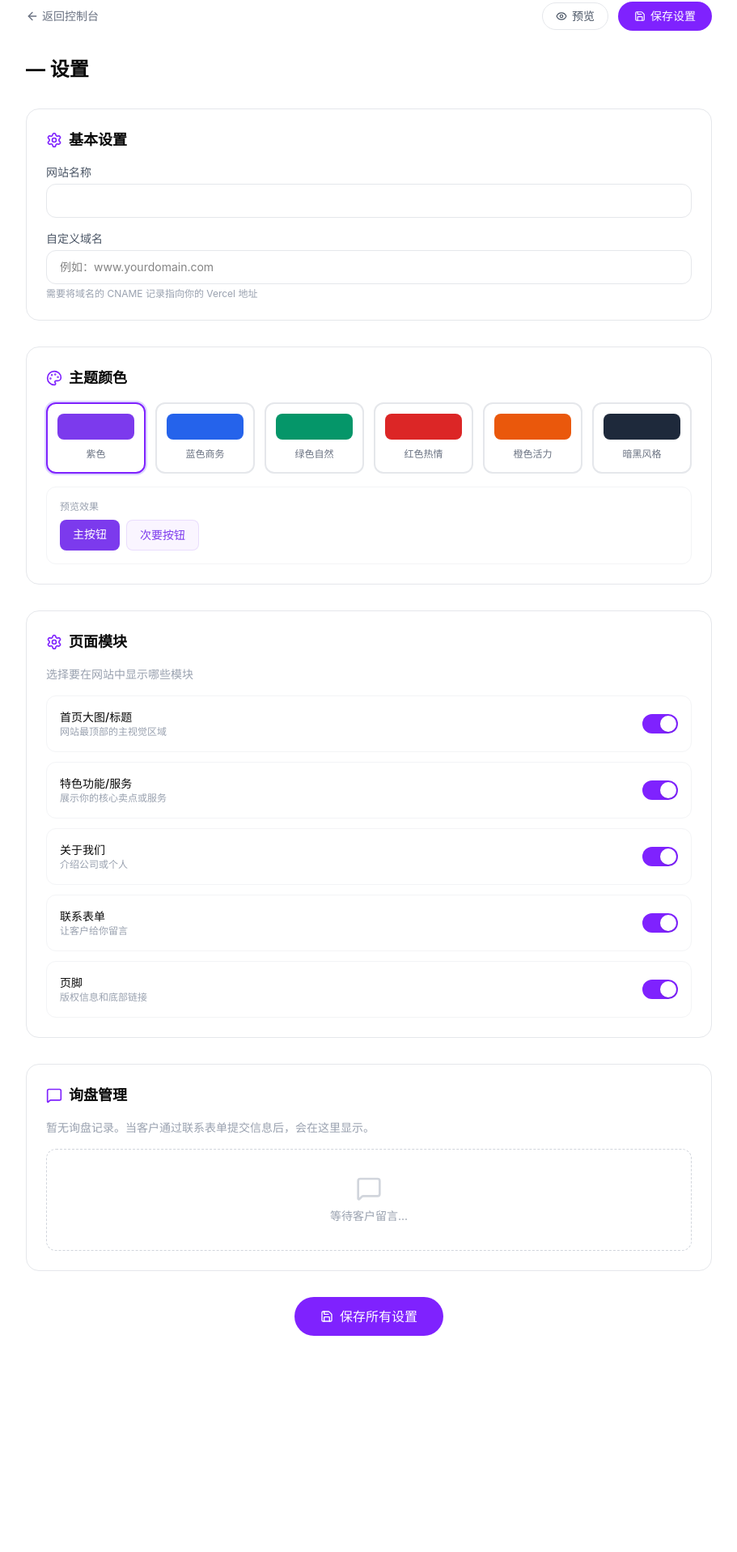
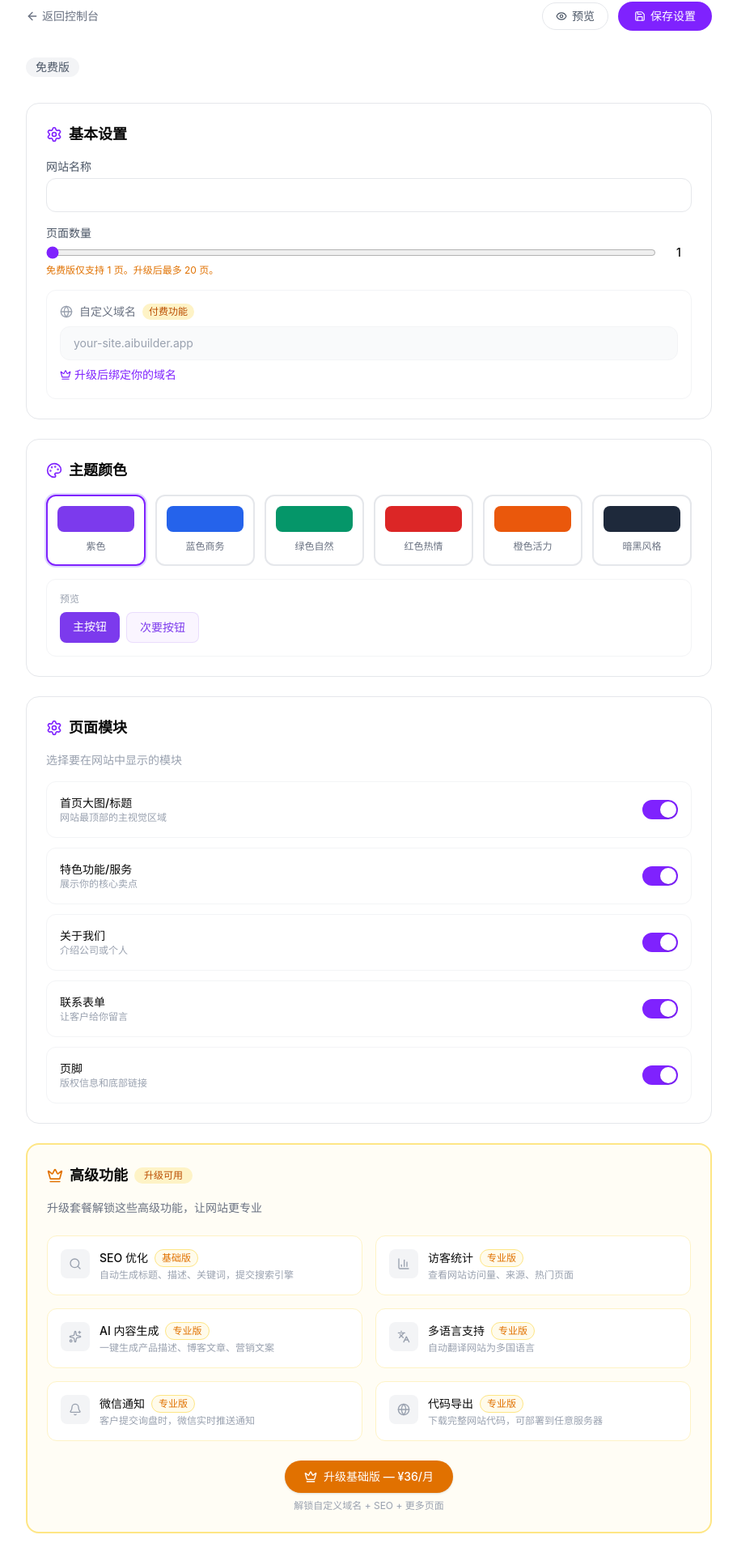
Before and after one commit to dengxiahei3-ux/ai-builder, a Next.js app: page /dashboard/sites/1 in a window 1280 px wide. Shown: the part 94-2011 px from the top of the page at 81% size, without its empty margins (184-1095 px from the left). Before the commit the page ends 1776 px from the top, so only its background shows below. Built offline with nearby package versions, Linux system fonts and the light colour scheme; no server answers.

Commit message:
feat: 付费模块体系 + 升级引导

```diff
--- a/src/app/dashboard/sites/[id]/page.tsx
+++ b/src/app/dashboard/sites/[id]/page.tsx
@@ -4,7 +4,10 @@ import { useParams, useRouter } from "next/navigation";
 import { useEffect, useState } from "react";
 import { getSites } from "@/lib/site-store";
 import Link from "next/link";
-import { ArrowLeft, Save, Palette, Globe, Settings, MessageSquare, Eye } from "lucide-react";
+import {
+  ArrowLeft, Save, Palette, Globe, Settings, MessageSquare, Eye,
+  Search, BarChart3, Sparkles, Languages, Bell, Lock, Crown
+} from "lucide-react";
 
 const THEMES = [
   { name: "紫色（默认）", primary: "#7c3aed", bg: "#faf5ff" },
@@ -15,6 +18,54 @@ const THEMES = [
   { name: "暗黑风格", primary: "#1e293b", bg: "#0f172a" },
 ];
 
+// 付费模块配置
+const PAID_MODULES = [
+  {
+    id: "seo",
+    icon: Search,
+    name: "SEO 优化",
+    desc: "自动生成标题、描述、关键词，提交搜索引擎",
+    price: "基础版",
+  },
+  {
+    id: "analytics",
+    icon: BarChart3,
+    name: "访客统计",
+    desc: "查看网站访问量、来源、热门页面",
+    price: "专业版",
+  },
+  {
+    id: "ai_content",
+    icon: Sparkles,
+    name: "AI 内容生成",
+    desc: "一键生成产品描述、博客文章、营销文案",
+    price: "专业版",
+  },
+  {
+    id: "multilang",
+    icon: Languages,
+    name: "多语言支持",
+    desc: "自动翻译网站为多国语言",
+    price: "专业版",
+  },
+  {
+    id: "notify",
+    icon: Bell,
+    name: "微信通知",
+    desc: "客户提交询盘时，微信实时推送通知",
+    price: "专业版",
+  },
+  {
+    id: "export",
+    icon: Globe,
+    name: "代码导出",
+    desc: "下载完整网站代码，可部署到任意服务器",
+    price: "专业版",
+  },
+];
+
+const CHECKOUT_URL = "https://ai-builder.lemonsqueezy.com/checkout/buy/ee614ea7-4646-45a4-a04c-873a45d17053";
+
 export default function SiteSettings() {
   const params = useParams();
   const router = useRouter();
@@ -23,6 +74,7 @@ export default function SiteSettings() {
   const [siteName, setSiteName] = useState("");
   const [domain, setDomain] = useState("");
   const [selectedTheme, setSelectedTheme] = useState("0");
+  const [pageCount, setPageCount] = useState(1);
   const [sections, setSections] = useState({
     hero: true,
     features: true,
@@ -31,6 +83,7 @@ export default function SiteSettings() {
     footer: true,
   });
   const [saved, setSaved] = useState(false);
+  const [plan, setPlan] = useState("free");
 
   useEffect(() => {
     const sites = getSites();
@@ -39,13 +92,13 @@ export default function SiteSettings() {
       setSiteName(site.name);
     }
 
-    // 从 localStorage 加载设置
     const settings = localStorage.getItem(`site_settings_${siteId}`);
     if (settings) {
       try {
         const s = JSON.parse(settings);
         setSelectedTheme(s.theme || "0");
         setDomain(s.domain || "");
+        setPageCount(s.pageCount || 1);
         if (s.sections) setSections(s.sections);
       } catch (_) {}
     }
@@ -54,7 +107,7 @@ export default function SiteSettings() {
   function handleSave() {
     localStorage.setItem(
       `site_settings_${siteId}`,
-      JSON.stringify({ theme: selectedTheme, domain, sections })
+      JSON.stringify({ theme: selectedTheme, domain, sections, pageCount })
     );
     setSaved(true);
     setTimeout(() => setSaved(false), 2000);
@@ -87,14 +140,19 @@ export default function SiteSettings() {
             className="inline-flex items-center gap-1.5 rounded-full bg-violet-600 px-5 py-2 text-sm font-medium text-white hover:bg-violet-700 transition"
           >
             <Save className="h-3.5 w-3.5" />
-            {saved ? "已保存" : "保存设置"}
+            {saved ? "已保存 ✓" : "保存设置"}
           </button>
         </div>
       </div>
 
-      <h1 className="text-2xl font-bold mb-8">{siteName} — 设置</h1>
+      <h1 className="text-2xl font-bold mb-2">{siteName}</h1>
+      <p className={`text-sm mb-8 inline-flex rounded-full px-3 py-0.5 ${
+        plan === "free" ? "bg-gray-100 text-gray-600" : "bg-violet-100 text-violet-700"
+      }`}>
+        {plan === "free" ? "免费版" : "付费版"}
+      </p>
 
-      <div className="space-y-8">
+      <div className="space-y-6">
         {/* 基本设置 */}
         <div className="rounded-2xl border border-gray-200 bg-white p-6">
           <div className="flex items-center gap-2 mb-4">
@@ -111,18 +169,58 @@ export default function SiteSettings() {
                 className="w-full rounded-xl border border-gray-200 px-4 py-2.5 text-sm outline-none focus:border-violet-400 transition"
               />
             </div>
+
             <div>
-              <label className="block text-sm text-gray-600 mb-1">自定义域名</label>
+              <label className="block text-sm text-gray-600 mb-1">页面数量</label>
+              <div className="flex items-center gap-3">
+                <input
+                  type="range"
+                  min={1}
+                  max={plan === "free" ? 1 : 20}
+                  value={pageCount}
+                  onChange={(e) => setPageCount(Number(e.target.value))}
+                  className="flex-1 accent-violet-600"
+                />
+                <span className="text-sm font-medium w-8 text-center">{pageCount}</span>
+              </div>
+              {plan === "free" && (
+                <p className="text-xs text-amber-600 mt-1">
+                  免费版仅支持 1 页。升级后最多 20 页。
+                </p>
+              )}
+            </div>
+
+            {/* 自定义域名 — 付费功能 */}
+            <div className="rounded-xl border border-gray-100 p-4">
+              <div className="flex items-center gap-2 mb-1">
+                <Globe className="h-4 w-4 text-gray-400" />
+                <span className="text-sm text-gray-500">自定义域名</span>
+                {plan === "free" && <span className="text-xs rounded-full bg-amber-100 text-amber-700 px-2 py-0.5">付费功能</span>}
+              </div>
+              {plan === "free" ? (
+                <div className="mt-2">
+                  <input
+                    type="text"
+                    value="your-site.aibuilder.app"
+                    disabled
+                    className="w-full rounded-xl border border-gray-100 bg-gray-50 px-4 py-2.5 text-sm text-gray-400 cursor-not-allowed"
+                  />
+                  <a href={CHECKOUT_URL} target="_blank" rel="noreferrer"
+                    className="mt-2 inline-flex items-center gap-1 text-sm text-violet-600 hover:underline"
+                  >
+                    <Crown className="h-3.5 w-3.5" />
+                    升级后绑定你的域名
+                  </a>
+                </div>
+              ) : (
                 <input
                   type="text"
                   value={domain}
                   onChange={(e) => setDomain(e.target.value)}
-                placeholder="例如：www.yourdomain.com"
-                className="w-full rounded-xl border border-gray-200 px-4 py-2.5 text-sm outline-none focus:border-violet-400 transition"
+                  placeholder="www.yourdomain.com"
+                  className="mt-2 w-full rounded-xl border border-gray-200 px-4 py-2.5 text-sm outline-none focus:border-violet-400 transition"
                 />
-              <p className="text-xs text-gray-400 mt-1">
-                需要将域名的 CNAME 记录指向你的 Vercel 地址
-              </p>
+              )}
             </div>
           </div>
         </div>
@@ -144,79 +242,112 @@ export default function SiteSettings() {
                     : "border-gray-200 hover:border-gray-300"
                 }`}
               >
-                <div
-                  className="h-8 w-full rounded-lg mb-1"
-                  style={{ backgroundColor: t.primary }}
-                />
+                <div className="h-8 w-full rounded-lg mb-1" style={{ backgroundColor: t.primary }} />
                 <span className="text-xs text-gray-500">{t.name.split("（")[0]}</span>
               </button>
             ))}
           </div>
-
-          {/* 颜色预览 */}
           <div className="mt-4 rounded-xl border border-gray-100 p-4">
-            <p className="text-xs text-gray-400 mb-2">预览效果</p>
+            <p className="text-xs text-gray-400 mb-2">预览</p>
             <div className="flex gap-2">
-              <div
-                className="rounded-lg px-4 py-2 text-sm text-white"
-                style={{ backgroundColor: theme.primary }}
-              >
+              <div className="rounded-lg px-4 py-2 text-sm text-white" style={{ backgroundColor: theme.primary }}>
                 主按钮
               </div>
-              <div
-                className="rounded-lg px-4 py-2 text-sm"
-                style={{
-                  backgroundColor: theme.bg,
-                  color: theme.primary,
-                  border: `1px solid ${theme.primary}20`,
-                }}
-              >
+              <div className="rounded-lg px-4 py-2 text-sm" style={{ backgroundColor: theme.bg, color: theme.primary, border: `1px solid ${theme.primary}20` }}>
                 次要按钮
               </div>
             </div>
           </div>
         </div>
 
-        {/* 模块开关 */}
+        {/* 页面模块开关 */}
         <div className="rounded-2xl border border-gray-200 bg-white p-6">
           <div className="flex items-center gap-2 mb-4">
             <Settings className="h-5 w-5 text-violet-600" />
             <h2 className="text-lg font-semibold">页面模块</h2>
           </div>
-          <p className="text-sm text-gray-400 mb-4">选择要在网站中显示哪些模块</p>
+          <p className="text-sm text-gray-400 mb-4">选择要在网站中显示的模块</p>
           <div className="space-y-3">
             {[
               { key: "hero", label: "首页大图/标题", desc: "网站最顶部的主视觉区域" },
-              { key: "features", label: "特色功能/服务", desc: "展示你的核心卖点或服务" },
+              { key: "features", label: "特色功能/服务", desc: "展示你的核心卖点" },
               { key: "about", label: "关于我们", desc: "介绍公司或个人" },
               { key: "contact", label: "联系表单", desc: "让客户给你留言" },
               { key: "footer", label: "页脚", desc: "版权信息和底部链接" },
             ].map(({ key, label, desc }) => (
-              <label
-                key={key}
-                className="flex items-center justify-between rounded-xl border border-gray-100 p-4 hover:bg-gray-50 transition cursor-pointer"
-              >
+              <label key={key} className="flex items-center justify-between rounded-xl border border-gray-100 p-4 hover:bg-gray-50 transition cursor-pointer">
                 <div>
                   <p className="text-sm font-medium">{label}</p>
                   <p className="text-xs text-gray-400">{desc}</p>
                 </div>
                 <div
-                  onClick={() =>
-                    setSections((prev) => ({ ...prev, [key]: !prev[key as keyof typeof sections] }))
-                  }
+                  onClick={() => setSections((prev) => ({ ...prev, [key]: !prev[key as keyof typeof sections] }))}
                   className={`relative h-6 w-11 rounded-full transition cursor-pointer ${
                     sections[key as keyof typeof sections] ? "bg-violet-600" : "bg-gray-300"
                   }`}
                 >
-                  <div
-                    className={`absolute top-0.5 h-5 w-5 rounded-full bg-white shadow transition ${
+                  <div className={`absolute top-0.5 h-5 w-5 rounded-full bg-white shadow transition ${
                     sections[key as keyof typeof sections] ? "translate-x-5.5" : "translate-x-0.5"
-                    }`}
-                  />
+                  }`} />
                 </div>
               </label>
             ))}
           </div>
+        </div>
+
+        {/* 🚀 付费模块 */}
+        <div className="rounded-2xl border-2 border-amber-200 bg-amber-50/50 p-6">
+          <div className="flex items-center gap-2 mb-4">
+            <Crown className="h-5 w-5 text-amber-600" />
+            <h2 className="text-lg font-semibold">高级功能</h2>
+            {plan === "free" && (
+              <span className="text-xs rounded-full bg-amber-100 text-amber-700 px-3 py-0.5 font-medium">
+                升级可用
+              </span>
+            )}
+          </div>
+          <p className="text-sm text-gray-500 mb-6">
+            升级套餐解锁这些高级功能，让网站更专业
+          </p>
+
+          <div className="grid gap-4 sm:grid-cols-2">
+            {PAID_MODULES.map((mod) => {
+              const Icon = mod.icon;
+              return (
+                <div key={mod.id} className="rounded-xl border border-amber-100 bg-white p-4">
+                  <div className="flex items-start gap-3">
+                    <div className="h-9 w-9 rounded-lg bg-gray-100 flex items-center justify-center flex-shrink-0">
+                      <Icon className="h-4 w-4 text-gray-400" />
+                    </div>
+                    <div className="flex-1 min-w-0">
+                      <div className="flex items-center gap-2 mb-0.5">
+                        <h3 className="text-sm font-medium">{mod.name}</h3>
+                        <span className="text-xs rounded-full bg-amber-50 text-amber-600 px-2 py-0.5 border border-amber-200">
+                          {mod.price}
+                        </span>
+                      </div>
+                      <p className="text-xs text-gray-400">{mod.desc}</p>
+                    </div>
+                  </div>
+                </div>
+              );
+            })}
+          </div>
+
+          {plan === "free" && (
+            <div className="mt-6 text-center">
+              <a
+                href={CHECKOUT_URL}
+                target="_blank"
+                rel="noreferrer"
+                className="inline-flex items-center gap-2 rounded-full bg-amber-600 px-6 py-2.5 text-sm font-medium text-white hover:bg-amber-700 transition shadow-sm"
+              >
+                <Crown className="h-4 w-4" />
+                升级基础版 — ¥36/月
+              </a>
+              <p className="text-xs text-gray-400 mt-2">解锁自定义域名 + SEO + 更多页面</p>
+            </div>
+          )}
         </div>
 
         {/* 询盘管理 */}
@@ -225,9 +356,6 @@ export default function SiteSettings() {
             <MessageSquare className="h-5 w-5 text-violet-600" />
             <h2 className="text-lg font-semibold">询盘管理</h2>
           </div>
-          <p className="text-sm text-gray-400 mb-4">
-            暂无询盘记录。当客户通过联系表单提交信息后，会在这里显示。
-          </p>
           <div className="rounded-xl border border-dashed border-gray-300 p-8 text-center">
             <MessageSquare className="mx-auto h-8 w-8 text-gray-300 mb-2" />
             <p className="text-sm text-gray-400">等待客户留言...</p>
@@ -235,11 +363,11 @@ export default function SiteSettings() {
         </div>
       </div>
 
-      {/* 底部保存按钮 */}
+      {/* 底部保存 */}
       <div className="mt-8 text-center">
         <button
           onClick={handleSave}
-          className="inline-flex items-center gap-2 rounded-full bg-violet-600 px-8 py-3 text-base font-medium text-white hover:bg-violet-700 transition"
+          className="inline-flex items-center gap-2 rounded-full bg-violet-600 px-8 py-3 text-base font-medium text-white hover:bg-violet-700 transition shadow-sm"
         >
           <Save className="h-4 w-4" />
           {saved ? "已保存 ✓" : "保存所有设置"}
```
Lines whose indentation alone changed are shown as unchanged.
